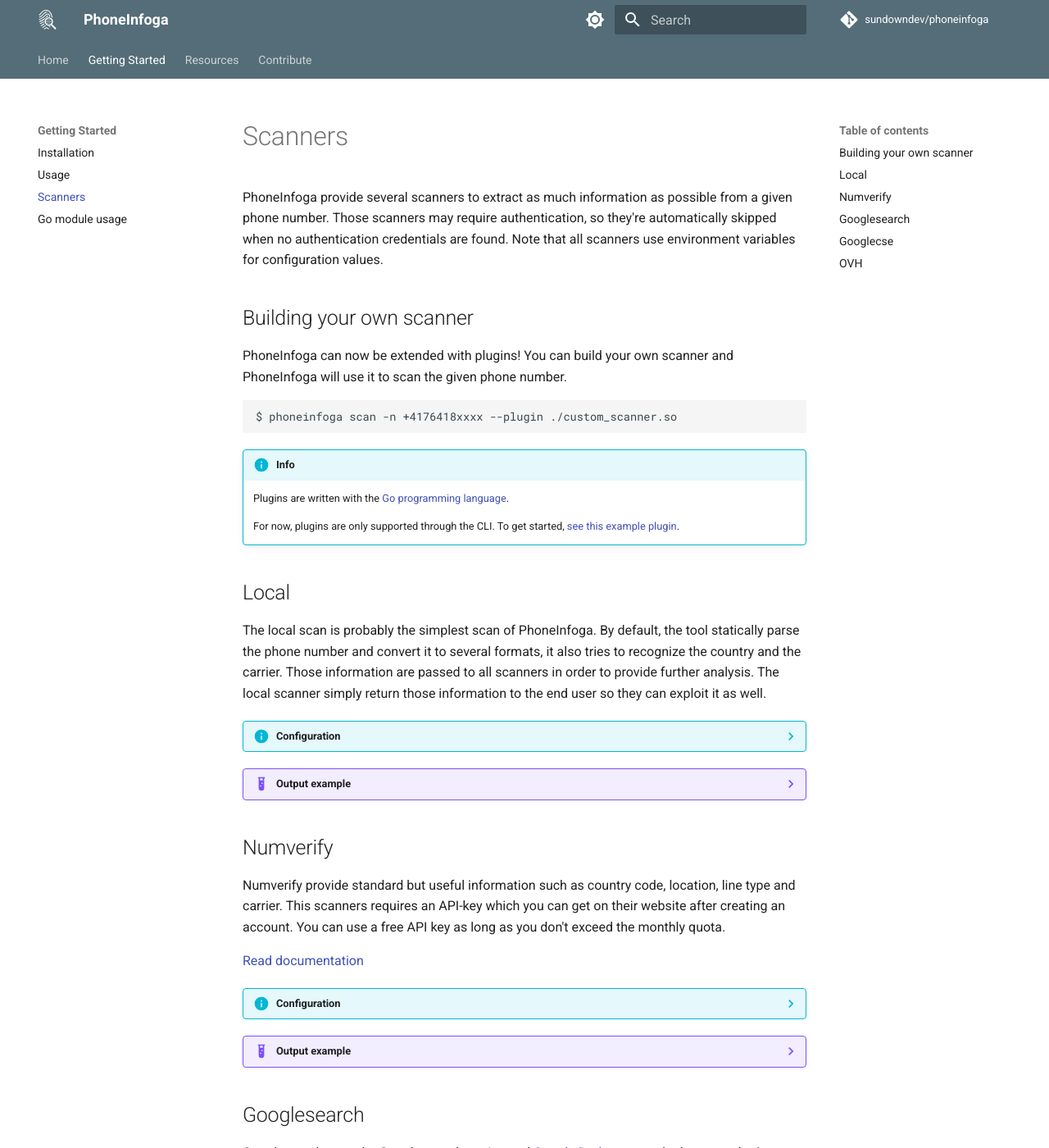
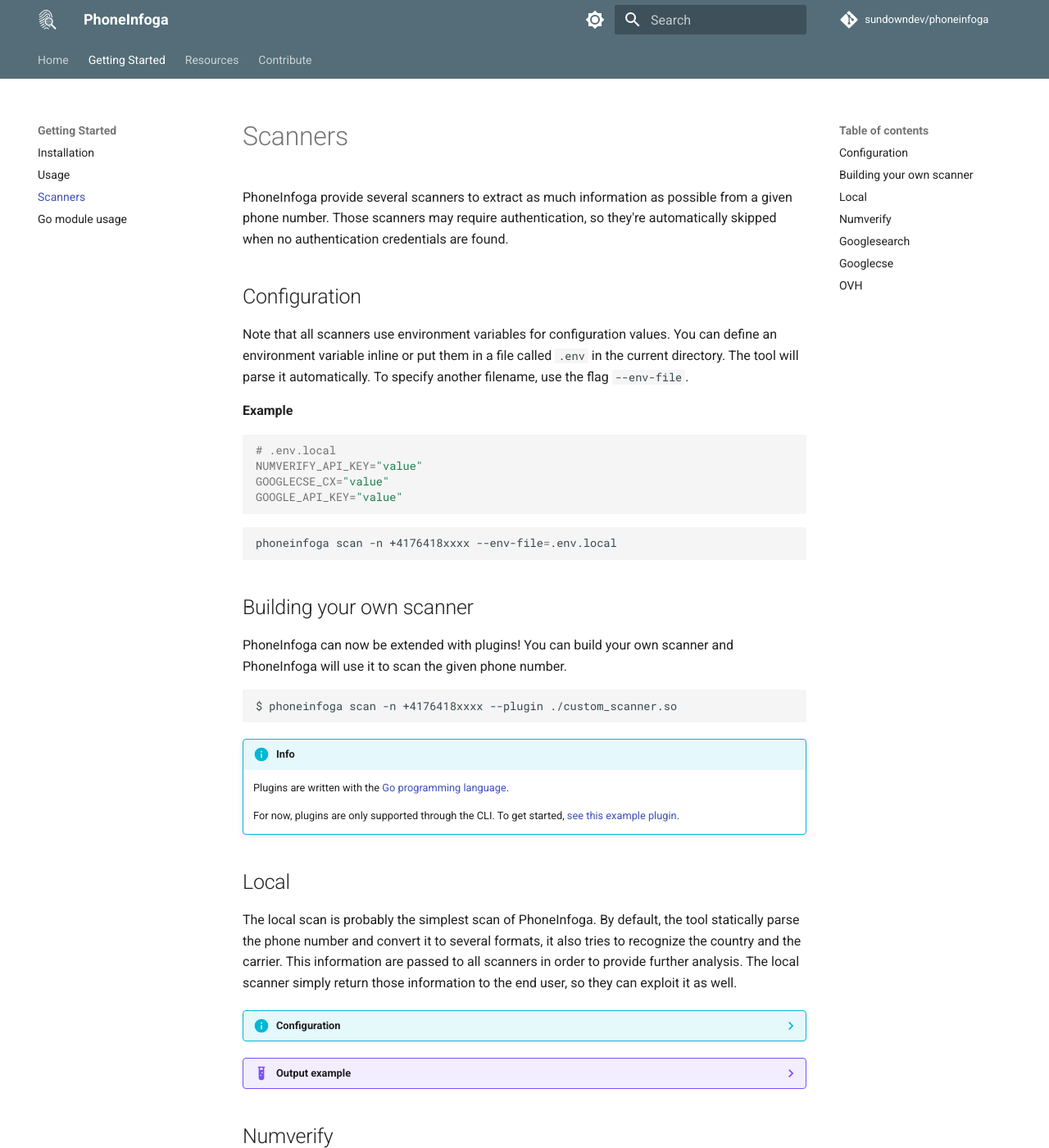
Before and after one commit to sundowndev/phoneinfoga, an MkDocs documentation site: the page built from docs/getting-started/scanners.md, in a window 1280 px wide and 1400 px high. Shown: the whole window at 82% size. Built offline with MkDocs 1.6.1 and Material for MkDocs 9.7.7, drawn with Linux system fonts in a browser that asks for light colours; comment, search, counter and statistics services are not loaded.

Commit message:
docs: scanners configuration

````diff
--- a/docs/getting-started/scanners.md
+++ b/docs/getting-started/scanners.md
@@ -1,6 +1,23 @@
 # Scanners
 
-PhoneInfoga provide several scanners to extract as much information as possible from a given phone number. Those scanners may require authentication, so they're automatically skipped when no authentication credentials are found. Note that all scanners use environment variables for configuration values.
+PhoneInfoga provide several scanners to extract as much information as possible from a given phone number. Those scanners may require authentication, so they're automatically skipped when no authentication credentials are found.
+
+## Configuration
+
+Note that all scanners use environment variables for configuration values. You can define an environment variable inline or put them in a file called `.env` in the current directory. The tool will parse it automatically. To specify another filename, use the flag `--env-file`.
+
+**Example**
+
+```shell
+# .env.local
+NUMVERIFY_API_KEY="value"
+GOOGLECSE_CX="value"
+GOOGLE_API_KEY="value"
+```
+
+```shell
+phoneinfoga scan -n +4176418xxxx --env-file=.env.local
+```
 
 ## Building your own scanner
 
@@ -17,7 +34,7 @@
 
 ## Local
 
-The local scan is probably the simplest scan of PhoneInfoga. By default, the tool statically parse the phone number and convert it to several formats, it also tries to recognize the country and the carrier. Those information are passed to all scanners in order to provide further analysis. The local scanner simply return those information to the end user so they can exploit it as well.
+The local scan is probably the simplest scan of PhoneInfoga. By default, the tool statically parse the phone number and convert it to several formats, it also tries to recognize the country and the carrier. This information are passed to all scanners in order to provide further analysis. The local scanner simply return those information to the end user, so they can exploit it as well.
 
 ??? info "Configuration"
 
````
Also changed, not shown: docs/contribute.md (+1 -1 lines).
